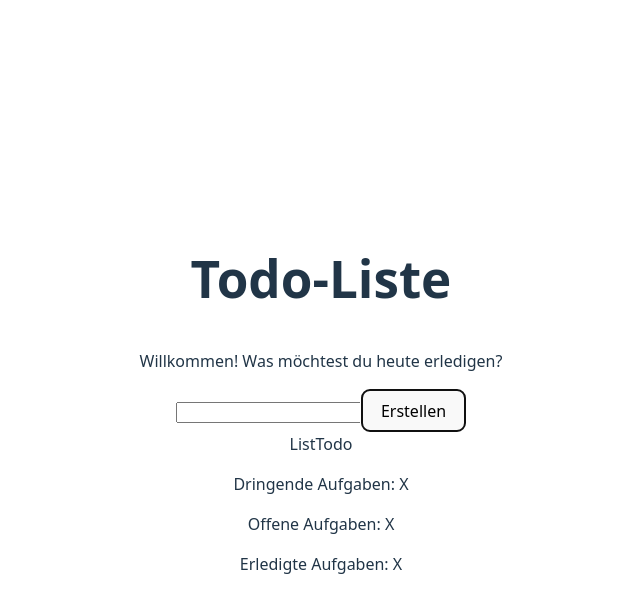
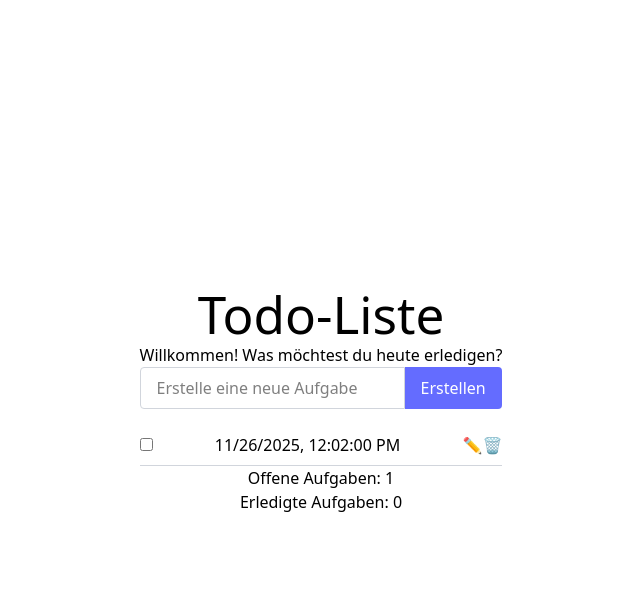
Before and after one commit to riyaueng/project_to-do_list, a React (Vite) app: page / in a window 1280 px wide. Both pictures are taken after a click on the button "Erstellen". Shown: the top 612 px of the page, without its empty margins (319-959 px from the left). Built offline with nearby package versions, Linux system fonts and the light colour scheme.

Commit message:
functions_added

```diff
--- a/src/App.css
+++ b/src/App.css
@@ -4,24 +4,3 @@
   padding: 2rem;
   text-align: center;
 }
-
-.logo {
-  height: 6em;
-  padding: 1.5em;
-  will-change: filter;
-  transition: filter 300ms;
-}
-.logo:hover {
-  filter: drop-shadow(0 0 2em #646cffaa);
-}
-.logo.react:hover {
-  filter: drop-shadow(0 0 2em #61dafbaa);
-}
-
-.card {
-  padding: 2em;
-}
-
-.read-the-docs {
-  color: #888;
-}
--- a/src/components/addTodo/AddTodo.tsx
+++ b/src/components/addTodo/AddTodo.tsx
@@ -1,22 +1,38 @@
-import { useState } from "react"
+import type { Todo } from "../../types/todo"
 
-export default function AddTodo() {
-  const [inputValue, setInputValue] = useState<string>("")
+type AddTodoProps = {
+  inputTodo: string
+  setInputTodo: React.Dispatch<React.SetStateAction<string>>
+  addTodo: (newTodo: Todo) => void
+}
 
+export default function AddTodo({ inputTodo, setInputTodo, addTodo }: AddTodoProps) {
   const handleInputChange = (e: React.ChangeEvent<HTMLInputElement>) => {
-    setInputValue(e.target.value)
+    setInputTodo(e.target.value)
   }
 
   const handleButtonClick = (e: React.MouseEvent<HTMLButtonElement>) => {
     e.preventDefault()
-    console.log("Neue Todo erstellt:", inputValue)
-    setInputValue("")
+    addTodo({
+      text: inputTodo,
+      createdAt: new Date(),
+      status: "offen",
+    })
+    setInputTodo("")
   }
 
   return (
-    <section>
-      <input type="text" value={inputValue} onChange={handleInputChange} />
-      <button onClick={handleButtonClick}>Erstellen</button>
+    <section className="flex mb-4">
+      <input
+        type="text"
+        value={inputTodo}
+        onChange={handleInputChange}
+        placeholder="Erstelle eine neue Aufgabe"
+        className="border-gray-300 border rounded-l px-4 py-2"
+      />
+      <button className="text-white bg-[#646cff] px-4 py-2 rounded-r" onClick={handleButtonClick}>
+        Erstellen
+      </button>
     </section>
   )
 }
--- a/src/components/listTodo/ListTodo.tsx
+++ b/src/components/listTodo/ListTodo.tsx
@@ -1,3 +1,65 @@
-export default function ListTodo() {
-  return <div>ListTodo</div>
+import { useState } from "react"
+import type { Todo } from "../../types/todo"
+
+type ListTodoProps = {
+  todos: Todo[]
+  toggleStatus: (index: number) => void
+  deleteTodo: (index: number) => void
+  updateTodo: (index: number, newText: string) => void
 }
+
+export default function ListTodo({ todos, toggleStatus, deleteTodo, updateTodo }: ListTodoProps) {
+  const [editIndex, setEditIndex] = useState<number | null>(null)
+  const [editText, setEditText] = useState<string>("")
+
+  const handleSave = (index: number) => {
+    updateTodo(index, editText)
+    setEditIndex(null)
+  }
+
+  const isOverdue = (todo: Todo) => todo.status === "offen" && Date.now() - new Date(todo.createdAt).getTime() > 60000
+
+  return (
+    <ul>
+      {todos.map((todo, index) => (
+        <li key={index}>
+          <div className="flex items-center justify-between border-b py-2 border-gray-300">
+            {editIndex === index ? (
+              <>
+                <input
+                  value={editText}
+                  onChange={(e) => setEditText(e.target.value)}
+                  className="border rounded px-2 py-1"
+                />
+                <button onClick={() => handleSave(index)}>☑️</button>
+              </>
+            ) : (
+              <>
+                <input type="checkbox" checked={todo.status === "erledigt"} onChange={() => toggleStatus(index)} />
+                <div className={todo.status === "erledigt" ? "line-through" : ""}>
+                  <p
+                    className={`${
+                      todo.status === "erledigt" ? "line-through" : isOverdue(todo) ? "text-red-500 font-bold" : ""
+                    }`}>
+                    {todo.text} {isOverdue(todo) && "❗️"}
+                  </p>
+                  <p>{todo.createdAt && todo.createdAt.toLocaleString()}</p>
+                </div>
+                <div>
+                  <button
+                    onClick={() => {
+                      setEditIndex(index)
+                      setEditText(todo.text)
+                    }}>
+                    ✏️
+                  </button>
+                  <button onClick={() => deleteTodo(index)}>🗑️</button>
+                </div>
+              </>
+            )}
+          </div>
+        </li>
+      ))}
+    </ul>
+  )
+}
--- a/src/components/statusTodo/StatusTodo.tsx
+++ b/src/components/statusTodo/StatusTodo.tsx
@@ -1,9 +1,17 @@
-export default function StatusTodo() {
+import type { Todo } from "../../types/todo"
+
+type StatusTodoProps = {
+  todos: Todo[]
+}
+
+export default function StatusTodo({ todos }: StatusTodoProps) {
+  const offen = todos.filter((todo) => todo.status === "offen").length
+  const erledigt = todos.filter((todo) => todo.status === "erledigt").length
+
   return (
     <section>
-      <p>Dringende Aufgaben: X</p>
-      <p>Offene Aufgaben: X</p>
-      <p>Erledigte Aufgaben: X</p>
+      <p>Offene Aufgaben: {offen}</p>
+      <p>Erledigte Aufgaben: {erledigt}</p>
     </section>
   )
 }
--- a/src/index.css
+++ b/src/index.css
@@ -1,20 +1,9 @@
+@import "tailwindcss";
+
 :root {
   font-family: system-ui, Avenir, Helvetica, Arial, sans-serif;
   line-height: 1.5;
   font-weight: 400;
-
-  color-scheme: light dark;
-  color: rgba(255, 255, 255, 0.87);
-  background-color: #242424;
-}
-
-a {
-  font-weight: 500;
-  color: #646cff;
-  text-decoration: inherit;
-}
-a:hover {
-  color: #535bf2;
 }
 
 body {
@@ -30,7 +19,7 @@ h1 {
   line-height: 1.1;
 }
 
-button {
+/* button {
   border-radius: 8px;
   border: 1px solid transparent;
   padding: 0.6em 1.2em;
@@ -60,4 +49,4 @@ button:focus-visible {
   button {
     background-color: #f9f9f9;
   }
-}
+} */
--- a/src/pages/home/Home.tsx
+++ b/src/pages/home/Home.tsx
@@ -1,17 +1,40 @@
 import AddTodo from "../../components/addTodo/AddTodo"
 import ListTodo from "../../components/listTodo/ListTodo"
 import StatusTodo from "../../components/statusTodo/StatusTodo"
+import { useState } from "react"
+import type { Todo } from "../../types/todo"
 
 export default function Home() {
+  const [inputTodo, setInputTodo] = useState<string>("")
+  const [todos, setTodos] = useState<Todo[]>([])
+
+  const addTodo = (newTodo: Todo) => {
+    setTodos((prevTodos) => [...prevTodos, newTodo])
+  }
+
+  const toggleStatus = (index: number) => {
+    setTodos((prev) =>
+      prev.map((todo, i) => (i === index ? { ...todo, status: todo.status === "offen" ? "erledigt" : "offen" } : todo))
+    )
+  }
+
+  const deleteTodo = (index: number) => {
+    setTodos((prev) => prev.filter((_, i) => i !== index))
+  }
+
+  const updateTodo = (index: number, newText: string) => {
+    setTodos((prev) => prev.map((todo, i) => (i === index ? { ...todo, text: newText } : todo)))
+  }
+
   return (
     <>
       <section>
         <h1>Todo-Liste</h1>
         <p>Willkommen! Was möchtest du heute erledigen?</p>
       </section>
-      <AddTodo />
-      <ListTodo />
-      <StatusTodo />
+      <AddTodo inputTodo={inputTodo} setInputTodo={setInputTodo} addTodo={addTodo} />
+      <ListTodo todos={todos} toggleStatus={toggleStatus} deleteTodo={deleteTodo} updateTodo={updateTodo} />
+      <StatusTodo todos={todos} />
     </>
   )
 }
--- /dev/null
+++ b/src/types/todo.ts
@@ -0,0 +1,5 @@
+export type Todo = {
+  text: string
+  createdAt: Date
+  status: "offen" | "erledigt"
+}
```
